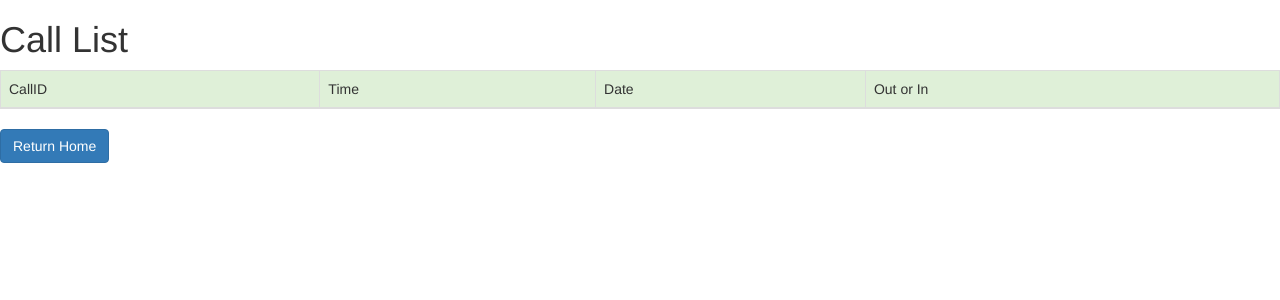
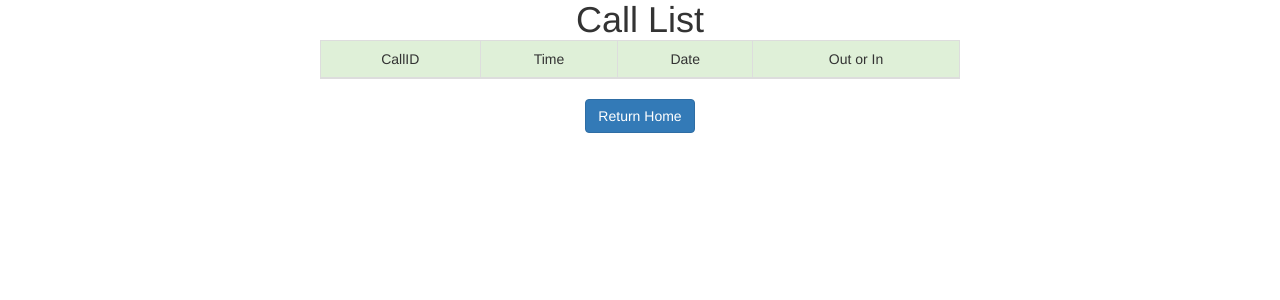
Before and after one commit to aaronlar/MGS406Final_Project, a Flask app: page /calllist in a window 1280 px wide. Shown: the top 300 px of the page. Run offline with Flask 3, Linux system fonts and the light colour scheme; data that the repository does not hold is empty; some libraries are stand-ins or nearby versions.

Commit message:
Everything is now working and formatted well with CSS

```diff
--- a/static/style.css
+++ b/static/style.css
@@ -3,7 +3,18 @@ form{
  width : 50%;
  text-align: center;
 }
-.btn-group{
- margin : auto;
+body{
+margin : auto;
  width : 50%;
+ text-align: center;
 }
+head{
+margin : auto;
+ width : 50%;
+ text-align: center;
+}
+h1{
+margin : auto;
+ width : 50%;
+ text-align: center;
+}
--- a/templates/list.htm
+++ b/templates/list.htm
@@ -1,8 +1,11 @@
 {% extends "bootstrap/base.html" %}
-
+{% block styles %}
+{{super()}}
+<link rel="stylesheet" href="{{url_for('.static', filename='style.css')}}">
+{% endblock %}
 {% block content %}
 <h1>Call List</h1>
-
+<div class="table-sm">
  <table class="table table-striped table-bordered">
     <thead class="bg-success">
       <td>CallID</td>
@@ -22,5 +25,6 @@
     </tr>
    {% endfor %}
  </table>
+</div>
 <a href= "{{ url_for('home') }}" class="btn btn-primary">Return Home</a>
 {% endblock %}
--- a/templates/result.htm
+++ b/templates/result.htm
@@ -1,5 +1,8 @@
 {% extends "bootstrap/base.html" %}
-<link rel="stylesheet" href="{{ url_for('static', filename='style.css') }}">
+{% block styles %}
+{{super()}}
+<link rel="stylesheet" href="{{url_for('.static', filename='style.css')}}">
+{% endblock %}
 {% block content %}
  <body>
   {{ msg }}
```
Also changed, not shown: templates/home.htm (+6 -1 lines), templates/log.htm (+5 -5 lines). Lines whose indentation alone changed are shown as unchanged.
